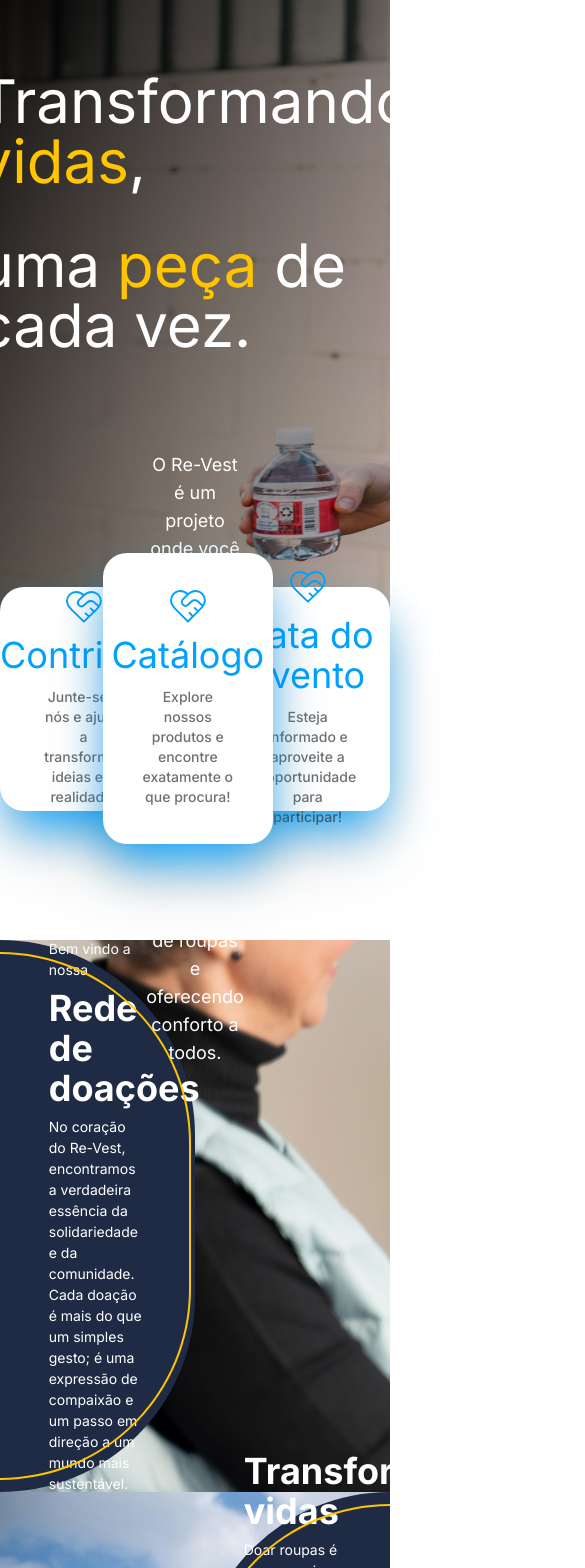
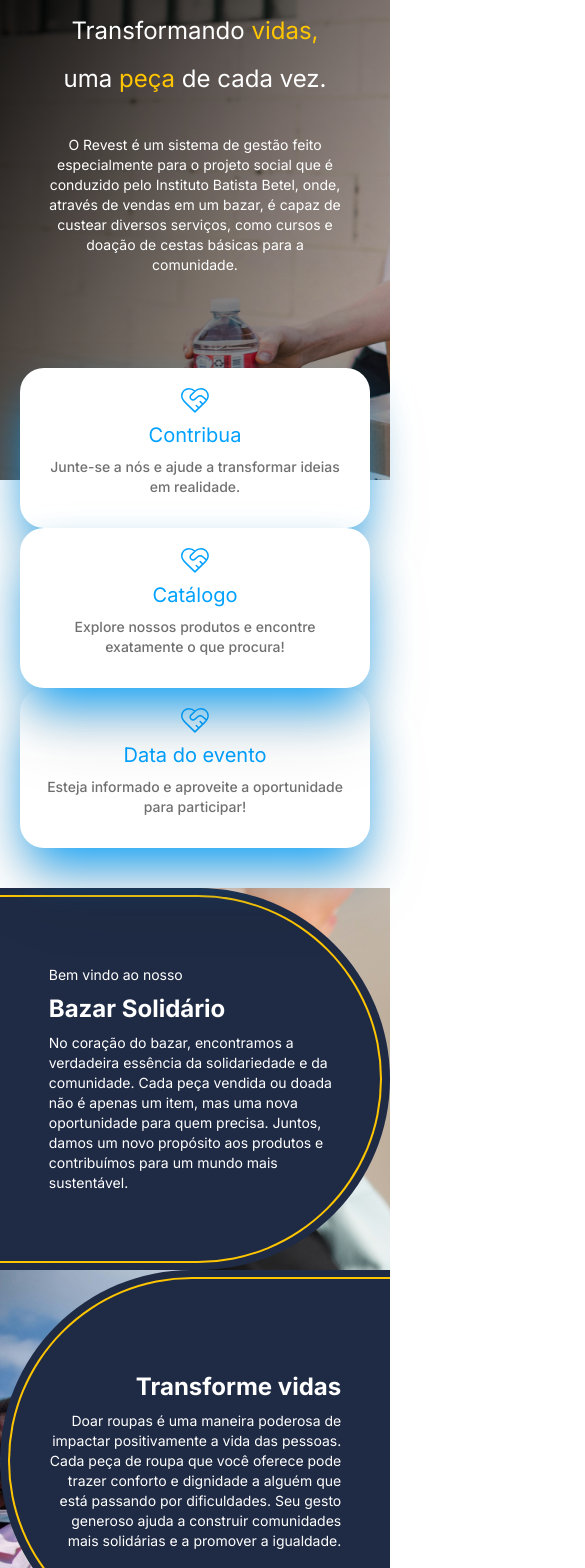
Before and after one commit to Re-vest/web, a React (Vite) app: page / in a window 390 px wide. Shown: the part 120-1688 px from the top of the page, 585 px wide, since content can reach past the window. Built offline with nearby package versions, Linux system fonts and the light colour scheme; a web font is replaced by a local one.

Commit message:
Responsividade Intitucional ... de novo

```diff
--- a/src/components/Footer.jsx
+++ b/src/components/Footer.jsx
@@ -7,55 +7,92 @@
 
 export function Footer() {
   return (
-    <footer id='contato' className="h-[464px] bg-blue-950 flex flex-col items-center justify-between py-24 px-48 text-white">
-      <div className='w-full flex justify-between'>
-      <div className='flex gap-8 items-center'>
-      <img src={Email} alt="asd" />
+    <footer id='contato' className="lg:h-[464px] h-[600px] bg-blue-950 flex flex-col lg:flex-row items-center gap-5 lg:gap-10 py-10 lg:py-20  px-10 lg:px-40 text-white">
 
+      <div className='flex flex-col justify-between gap-5 lg:gap-20 h-4/5 lg:w-3/5 w-full'>
+        {/* CONTATOS */}
+        <div className='w-full flex flex-col justify-between lg:flex-row'>
+          <div className='flex gap-4 lg:gap-6 items-center'>
+            <img src={endereco} alt="asd" className='w-5 lg:w-10'/>
+            <div className='flex flex-col'>
+              <span className='font-bold text-md lg:text-2xl'>Contato</span>
+              <p className='text-sm lg:text-lg'>(11)97836-4836</p>
+            </div>
+          </div>
 
-        <div className='flex flex-col'>
-          <span className='font-bold text-2xl'>Endereço</span>
-          <p className='text-lg'>Rua Haddock Lobo, 595 São Paulo - SP</p>
+          <div className='flex gap-4 lg:gap-6 items-center'>
+            <img src={Contato} alt="asd" className='w-5 lg:w-10'/>
+            <div className='flex flex-col'>
+              <span className='font-bold text-md lg:text-2xl'>Email</span>
+              <p className='text-sm lg:text-lg'>deaninialexandra@gmail.com</p>
+            </div>
+          </div>
         </div>
-      </div>
 
-      <div className='flex gap-8 items-center'>
-        <img src={endereco} alt="asd" />
+        {/* REDES SOCIAIS */}
+        <div className='w-full flex gap-10 lg:gap-16 flex-col lg:flex-row'>
+          <div className='h-full flex flex-col gap-3'>
+            <h1 className='font-rhodium text-3xl -mb-4'>Re-Vest</h1>
+            <span className='text-sm'>Uma peça de cada vez</span>
+          </div>
 
-        <div className='flex flex-col'>
-          <span className='font-bold text-2xl'>Contato</span>
-          <p className='text-lg'>(11) xxxxx-xxxx</p>
+          <div className='flex flex-col gap-2'>
+            <span>Nos siga!</span>
+            <div className='flex items-center gap-4'>
+            <img src={Whats} alt="" className='w-10 lg:w-[60px]'/>
+            <img src={Facebook} alt="" className='w-10 lg:w-[60px]'/>
+            <img src={Instagram} alt="" className='w-10 lg:w-[60px]'/>
+
+          </div>
         </div>
-      </div>
 
-      <div className='flex gap-8 items-center'>
-
-        <img src={Contato} alt="asd" />
-
-        <div className='flex flex-col'>
-          <span className='font-bold text-2xl'>Email</span>
-          <p className='text-lg'>support@revest.com</p>
         </div>
-      </div>
 
       </div>
 
-      <div className='flex gap-16'>
-        <div className='h-full flex flex-col gap-3'>
-          <h1 className='font-rhodium text-3xl'>Re-Vest</h1>
-          <span className='text-sm'>Uma peça de cada vez</span>
+      <div className='h-full lg:w-2/5 lg:items-center justify-start'>
+
+        {/* MAPA DESKTOP */}
+        <div className="mt-2 lg:mb-1 hidden lg:flex">
+          <iframe
+            title="Mapa do Google"
+            width="100%"
+            height="200"
+            style={{ border: 0 }}
+            loading="lazy"
+            allowFullScreen
+            referrerPolicy="no-referrer-when-downgrade"
+            src="https://www.google.com/maps/embed?pb=!1m18!1m12!1m3!1d3656.608680074322!2d-46.411805124817896!3d-23.582493878785293!2m3!1f0!2f0!3f0!3m2!1i1024!2i768!4f13.1!3m3!1m2!1s0x94ce6587c0b44df3%3A0x3ec44ca94332d137!2sIgreja%20Batista%20Betel%20Cidade%20Tiradentes!5e0!3m2!1spt-BR!2sbr!4v1741116642940!5m2!1spt-BR!2sbr"
+          ></iframe>
         </div>
 
-        <div className='flex flex-col gap-2'>
-          <span>Nos siga!</span>
-          <div className='flex items-center gap-8'>
-          <img src={Whats} alt="" />
-          <img src={Facebook} alt="" />
-          <img src={Instagram} alt="" />
+        {/* MAPA RESPONSIVO */}
+        <div className="mb-2 lg:hidden flex">
+          <iframe
+            title="Mapa do Google"
+            width="100%"
+            height="150"
+            style={{ border: 0 }}
+            loading="lazy"
+            allowFullScreen
+            referrerPolicy="no-referrer-when-downgrade"
+            src="https://www.google.com/maps/embed?pb=!1m18!1m12!1m3!1d3656.608680074322!2d-46.411805124817896!3d-23.582493878785293!2m3!1f0!2f0!3f0!3m2!1i1024!2i768!4f13.1!3m3!1m2!1s0x94ce6587c0b44df3%3A0x3ec44ca94332d137!2sIgreja%20Batista%20Betel%20Cidade%20Tiradentes!5e0!3m2!1spt-BR!2sbr!4v1741116642940!5m2!1spt-BR!2sbr"
+          ></iframe>
+        </div>
+
+        <div className='flex lg:w-4/5'>
+          <div className='flex w-full flex-col'>
+            <div className='flex'>
+              <img src={Email} alt="asd" className='w-5'/>
+              <span className='font-bold text-md lg:text-2xl lg:pl-5 pl-3'>Endereço</span>
+            </div>
+            <p className='text-sm lg:text-lg'>Avenida Souza Ramos, 513 - Guaianases, São Paulo, 08490490</p>
 
           </div>
         </div>
+
       </div>
+
     </footer>
   )
 }
--- a/src/pages/Home.jsx
+++ b/src/pages/Home.jsx
@@ -9,32 +9,35 @@
 export function Home() {
   return (
     <>
-      <div className="h-[785px] flex items-center flex-col gap-24 bg-home bg-cover text-white relative z-10">
+      <div className="h-[600px] sm:h-[700px] lg:h-[785px] flex items-center flex-col sm:gap-16 lg:gap-24 gap-10 bg-home bg-cover text-white relative z-10">
         <Header />
 
-        <h1 className="text-6xl flex flex-col items-center gap-9 z-30 font-rhodium">
+        <h1 className="text-2xl md:text-5xl lg:text-6xl flex flex-col items-center gap-2 md:gap-6 z-30 font-rhodium ">
           <p>
-            Transformando <span className="text-yellow-600">vidas</span>,
+            Transformando <span className="text-yellow-600">vidas,</span>
           </p>
           <p>
             uma <span className="text-yellow-600">peça</span> de cada vez.
           </p>
         </h1>
 
-        <span className="w-1/4 text-center text-lg z-30">
-          O Re-Vest é um projeto onde você pode pedir roupas doadas online. Ele
-          conecta quem precisa com quem quer ajudar, promovendo a reutilização
-          de roupas e oferecendo conforto a todos.
+        <span className="w-3/4 lg:w-2/4 text-center lg:text-lg text-sm z-30">
+
+          O Revest é um sistema de gestão feito especialmente para o projeto social que
+          é conduzido pelo Instituto Batista Betel, onde, através de vendas em um bazar,
+          é capaz de custear diversos serviços, como cursos e doação de cestas básicas
+          para a comunidade.
         </span>
-        <div className="absolute w-full h-full bg-gradient-to-br from-black to-transparent z-20" />
+        <div className="absolute w-full h-full bg-gradient-to-br from-black to-transparent z-20"/>
       </div>
 
-      <div className="flex justify-center items-center mb-24 -mt-28">
+    {/*Cards [DESKTOP]*/}
+      <div className="md:flex justify-center items-center mb-24 -mt-28 hidden ">
         <div data-aos="flip-left" className="w-96 h-56 flex flex-col text-center items-center justify-center shadow-2xl drop-shadow-2xl shadow-blue-500 rounded-3xl gap-3 bg-white z-50 -mr-16">
           <img src={data} alt="icone" className="w-9" />
           <span className="text-4xl text-blue-500">Contribua</span>
           <p className="opacity-70 w-1/2 text-sm font-medium">Junte-se a nós e ajude a transformar ideias em realidade.</p>
-        </div>
+      </div>
 
         <div data-aos="flip-left" className="w-[394px] h-[291px] flex flex-col text-center items-center justify-center shadow-2xl drop-shadow-2xl shadow-blue-500 rounded-3xl gap-3 bg-white z-[999]">
           <img src={data} alt="icone" className="w-9" />
@@ -49,23 +52,68 @@
         </div>
       </div>
 
-      <div className="h-[552px] bg-bazar bg-cover text-white" id="about">
+      {/*Cards [RESPONSIVO]*/}
+      <div className="flex justify-between items-center mb-15 -mt-28 ml-5 mr-5 flex-col sm:p-10 sm:gap-4 md:hidden">
+      <div
+        data-aos="flip-left"
+        className="w-70 h-40 flex flex-col text-center items-center p-5 shadow-2xl drop-shadow-2xl shadow-blue-500 rounded-3xl gap-2 bg-white z-50 sm:w-3/4 sm:h-auto sm:mb-4">
+        <img src={data} alt="icone" className="w-7" />
+        <span className="text-xl text-blue-500">Contribua</span>
+        <p className="opacity-70 w-7/8 text-sm font-medium">Junte-se a nós e ajude a transformar ideias em realidade.</p>
+      </div>
+
+      <div
+        data-aos="flip-left"
+        className="w-90 h-40 flex flex-col text-center items-center p-5 shadow-2xl drop-shadow-2xl shadow-blue-500 rounded-3xl gap-2 bg-white sm:mb-4 z-[999]">
+        <img src={data} alt="icone" className="w-7" />
+        <span className="text-xl text-blue-500">Catálogo</span>
+        <p className="opacity-70 w-7/8 text-sm font-medium">Explore nossos produtos e encontre exatamente o que procura!</p>
+      </div>
+
+      <div
+        data-aos="flip-left"
+        className="w-70 h-40 flex flex-col text-center items-center p-5 shadow-2xl drop-shadow-2xl shadow-blue-500 rounded-3xl gap-2 bg-white z-50 sm:w-3/4 sm:h-auto sm:mb-4">
+        <img src={data} alt="icone" className="w-7" />
+        <span className="text-xl text-blue-500">Data do evento</span>
+        <p className="opacity-70 w-7/8 text-sm font-medium">Esteja informado e aproveite a oportunidade para participar!</p>
+      </div>
+    </div>
+
+
+      {/*About [DESKTOP]*/}
+      <div className="h-[552px] bg-bazar bg-cover text-white hidden md:flex" id="about">
         <div data-aos="fade-right" className="h-full w-1/2 bg-blue-950 rounded-tr-full rounded-br-full flex flex-col items-center justify-center relative">
         <div className="absolute h-[528px] w-[98%] left-0 border-yellow-600 border-r-2 border-b-2 border-t-2 rounded-tr-full rounded-br-full"></div>
           <div className="w-1/2 flex flex-col gap-2">
-            <p className="">Bem vindo a nossa</p>
-            <h2 className="text-4xl font-bold">Rede de doações</h2>
+            <p className="">Bem vindo ao nosso</p>
+            <h2 className="text-4xl font-bold">Bazar Solidário</h2>
             <span>
-              No coração do Re-Vest, encontramos a verdadeira essência da
-              solidariedade e da comunidade. Cada doação é mais do que um
-              simples gesto; é uma expressão de compaixão e um passo em direção
-              a um mundo mais sustentável.{" "}
+            No coração do bazar, encontramos a verdadeira essência da solidariedade e da comunidade.
+            Cada peça vendida ou doada não é apenas um item, mas uma nova oportunidade para quem precisa.
+            Juntos, damos um novo propósito aos produtos e contribuímos para um mundo mais sustentável.{" "}
             </span>
           </div>
         </div>
       </div>
 
-      <div className="h-[552px] bg-doacao bg-cover flex justify-end text-white">
+      {/*About [RESPONSIVO]*/}
+      <div className="h-[382px] bg-bazar text-white mt-10 md:hidden flex" id="about">
+        <div data-aos="fade-right" className="h-full md:w-1/2 w-full bg-blue-950 rounded-tr-full rounded-br-full flex flex-col items-center justify-center relative">
+        <div className="absolute h-[368px] w-[98%] left-0 border-yellow-600 border-r-2 border-b-2 border-t-2 rounded-tr-full rounded-br-full"></div>
+          <div className="w-3/4 flex flex-col gap-2 md:text-2xl text-sm">
+            <p className="">Bem vindo ao nosso</p>
+            <h2 className=" text-2xl font-bold">Bazar Solidário</h2>
+            <span className="md:text-2xl text-sm">
+            No coração do bazar, encontramos a verdadeira essência da solidariedade e da comunidade.
+            Cada peça vendida ou doada não é apenas um item, mas uma nova oportunidade para quem precisa.
+            Juntos, damos um novo propósito aos produtos e contribuímos para um mundo mais sustentável.{" "}
+            </span>
+          </div>
+        </div>
+      </div>
+
+      {/*About 2 [Desktop] */}
+      <div className="h-[552px] bg-doacao bg-cover flex justify-end text-white hidden md:flex">
         <div data-aos="fade-left" className="h-full w-1/2 bg-blue-950 rounded-tl-full rounded-bl-full flex flex-col items-center justify-center relative">
         <div className="absolute h-[528px] w-[98%] right-0 border-yellow-600 border-l-2 border-b-2 border-t-2 rounded-tl-full rounded-bl-full"></div>
           <div className="w-1/2 flex flex-col gap-2 ">
@@ -81,9 +129,29 @@
         </div>
       </div>
 
-      <div className="bg-[#F1FFFE] flex gap-5 justify-center items-center pt-24 pb-52">
-        <Feedback name="Alexandra" responsability="Responsável pelas doações" message="O Re-Vest mudou minha vida. Consegui roupas para meus filhos quando mais precisei. É um projeto que realmente faz a diferença." />
-        <Feedback name="Rebecca" responsability="Responsável pelas doações" message="O Re-Vest mudou minha vida. Consegui roupas para meus filhos quando mais precisei. É um projeto que realmente faz a diferença." />
+      {/*About 2 [RESPONSIVO]*/}
+      <div className="h-[382px] bg-doacao text-white md:hidden flex">
+        <div data-aos="fade-left" className="h-full md:w-1/2 w-full bg-blue-950 rounded-tl-full rounded-bl-full flex flex-col items-center justify-center relative">
+        <div className="absolute h-[368px] w-[98%] right-0 border-yellow-600 border-l-2 border-b-2 border-t-2 rounded-tl-full rounded-bl-full"></div>
+          <div className="w-3/4 flex flex-col gap-2 md:text-2xl text-sm">
+            <h2 className=" text-2xl font-bold text-right">Transforme vidas</h2>
+            <span className="md:text-2xl text-sm text-right">
+              Doar roupas é uma maneira poderosa de impactar positivamente a
+              vida das pessoas. Cada peça de roupa que você oferece pode trazer
+              conforto e dignidade a alguém que está passando por dificuldades.
+              Seu gesto generoso ajuda a construir comunidades mais solidárias e
+              a promover a igualdade.
+            </span>
+          </div>
+        </div>
+      </div>
+
+      <div className="bg-[#F1FFFE] flex gap-5 md:flex-row flex-col justify-center items-center lg:pt-24 pt-10 pb-52">
+
+        <Feedback name="Lurdes" responsability="Cliente do bazar" message="O Re-Vest mudou minha vida. Consegui roupas para meus filhos quando mais precisei. É um projeto que realmente faz a diferença." />
+
+        <Feedback name="Alexandra" responsability="Responsável pelo projeto" message="Fazer parte desse projeto é muito importante pra mim e ver a diferença que ele faz na vida de tanta gente faz tudo valer ainda mais a pena." />
+
       </div>
 
       <div className="flex justify-center -mt-[72px] z-30">
```
